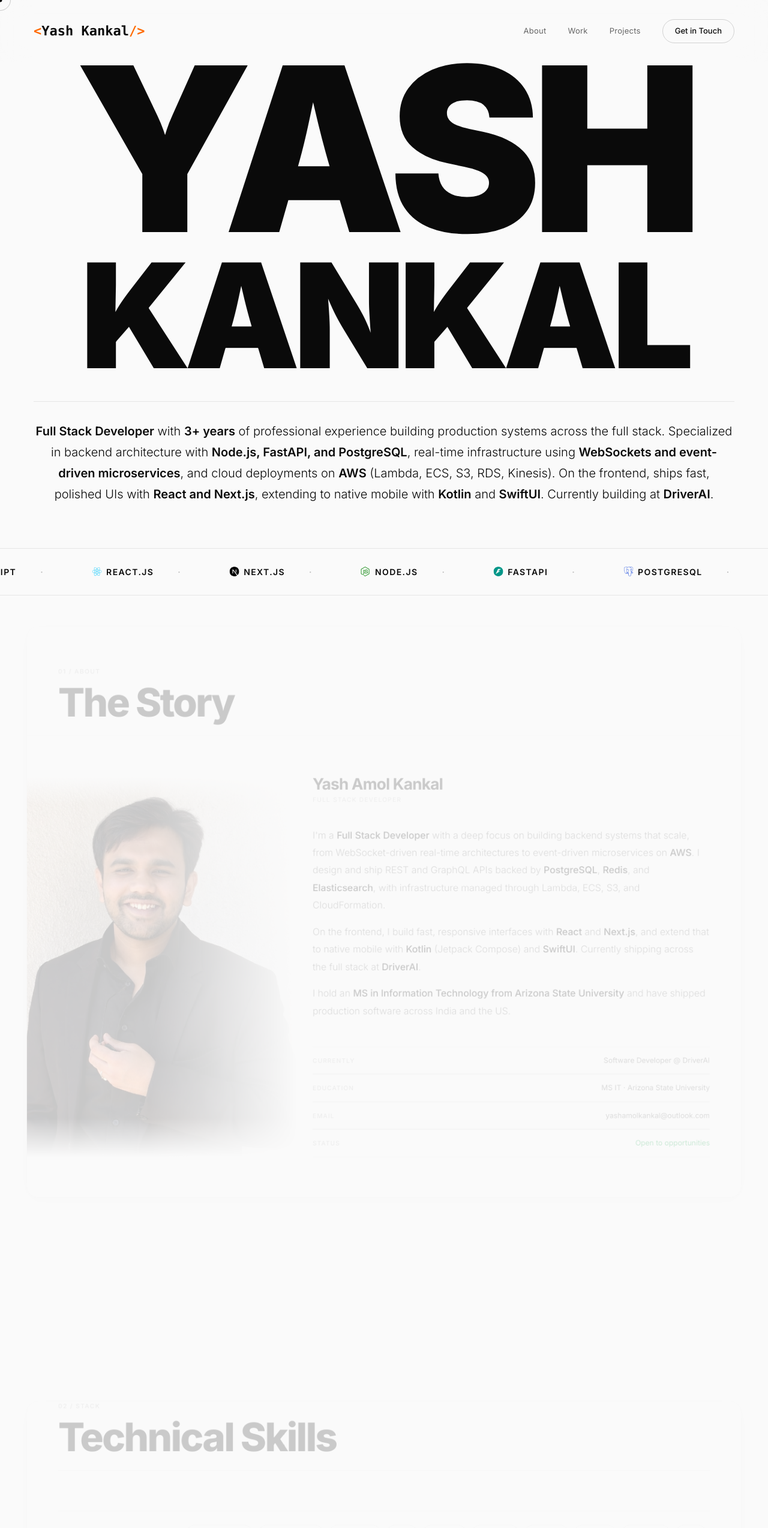
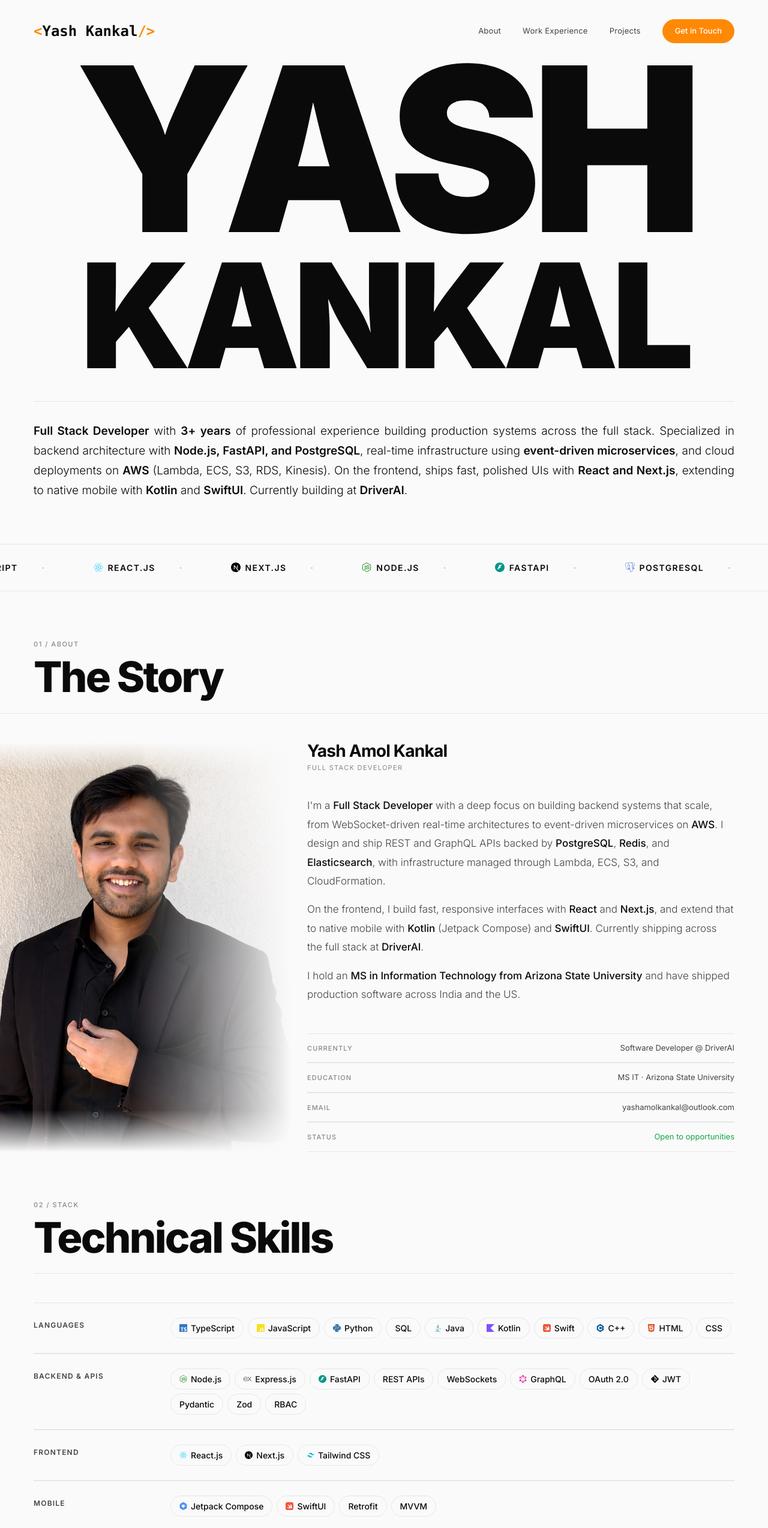
Before and after one commit to yash-kankal/portfolio-website, a Next.js app: page / in a window 1280 px wide. Shown: the top 2548 px of the page at 60% size. Built offline with nearby package versions, Linux system fonts and the light colour scheme.

Commit message:
ui updates and changes

```diff
--- a/app/globals.css
+++ b/app/globals.css
@@ -7,8 +7,8 @@
   --border: rgba(0, 0, 0, 0.08);
   --border2: rgba(0, 0, 0, 0.16);
   --t1: #0a0a0a;
-  --t2: #666666;
-  --t3: #bbbbbb;
+  --t2: #444444;
+  --t3: #888888;
   --green: #16a34a;
   --font: var(--font-inter), -apple-system, BlinkMacSystemFont, sans-serif;
 }
@@ -18,7 +18,7 @@ html {
   background: var(--bg);
   color: var(--t1);
   overflow-x: hidden;
-  cursor: none;
+  cursor: auto;
 }
 
 * {
@@ -30,43 +30,6 @@ body {
   color: var(--t1);
 }
 
-/* ── Cursor ── */
-.cursor-dot {
-  width: 7px;
-  height: 7px;
-  background: #0a0a0a;
-  border-radius: 50%;
-  position: fixed;
-  pointer-events: none;
-  z-index: 9999;
-  transform: translate(-50%, -50%);
-  transition: width 0.3s, height 0.3s;
-}
-
-.cursor-ring {
-  width: 36px;
-  height: 36px;
-  border: 1px solid rgba(0, 0, 0, 0.2);
-  border-radius: 50%;
-  position: fixed;
-  pointer-events: none;
-  z-index: 9998;
-  transform: translate(-50%, -50%);
-  transition: width 0.4s cubic-bezier(0.16, 1, 0.3, 1),
-    height 0.4s cubic-bezier(0.16, 1, 0.3, 1),
-    border-color 0.3s;
-}
-
-.cursor-dot.hovering {
-  width: 0;
-  height: 0;
-}
-
-.cursor-ring.hovering {
-  width: 72px;
-  height: 72px;
-  border-color: rgba(0, 0, 0, 0.4);
-}
 
 /* ── Reveal animation ── */
 .reveal {
--- a/app/page.tsx
+++ b/app/page.tsx
@@ -1,7 +1,5 @@
-import Cursor from "@/components/Cursor";
 import SmoothScrollProvider from "@/components/SmoothScrollProvider";
 import Nav from "@/components/Nav";
-import SectionStack from "@/components/SectionStack";
 import Hero from "@/components/sections/Hero";
 import Marquee from "@/components/sections/Marquee";
 import About from "@/components/sections/About";
@@ -16,7 +14,6 @@ export default function Home() {
     <>
       {/* Client providers — no markup */}
       <SmoothScrollProvider />
-      <Cursor />
 
       {/* Navigation */}
       <Nav />
@@ -25,12 +22,10 @@ export default function Home() {
       <main>
         <Hero />
         <Marquee />
-        <SectionStack>
-          <About />
-          <Skills />
-          <Experience />
-          <Projects />
-        </SectionStack>
+        <About />
+        <Skills />
+        <Experience />
+        <Projects />
         <Contact />
         <Footer />
       </main>
--- a/components/Nav.tsx
+++ b/components/Nav.tsx
@@ -14,11 +14,16 @@ export default function Nav() {
   const scrollTo = (id: string) => {
     const el = document.getElementById(id);
     if (!el) return;
+    const navEl = document.querySelector("nav");
+    const navH = navEl ? navEl.getBoundingClientRect().height : 80;
+    const sectionPt = parseFloat(getComputedStyle(el).paddingTop) || 0;
+    const offset = -(navH - sectionPt) - 18;
     const w = window as unknown as { __lenis?: { scrollTo: (el: Element, opts: object) => void } };
     if (w.__lenis) {
-      w.__lenis.scrollTo(el, { offset: -80 });
+      w.__lenis.scrollTo(el, { offset });
     } else {
-      el.scrollIntoView({ behavior: "smooth" });
+      const top = el.getBoundingClientRect().top + window.scrollY + offset;
+      window.scrollTo({ top, behavior: "smooth" });
     }
   };
 
@@ -32,13 +37,13 @@ export default function Nav() {
     >
       <button
         onClick={() => scrollTo("hero")}
-        className="text-[17px] sm:text-[20px] lg:text-[22px] font-mono font-semibold text-[var(--t1)] hover:opacity-70 transition-opacity cursor-none"
+        className="text-[19px] sm:text-[22px] lg:text-[24px] font-mono font-semibold text-[var(--t1)] hover:opacity-70 transition-opacity cursor-pointer"
       >
-        <span className="text-orange-500">&lt;</span>
+        <span className="text-orange-400">&lt;</span>
         Yash
         <span className="text-[var(--t3)]"> </span>
         Kankal
-        <span className="text-orange-500">/&gt;</span>
+        <span className="text-orange-400">/&gt;</span>
       </button>
 
       <div className="hidden md:flex items-center gap-6 lg:gap-9">
@@ -46,14 +51,14 @@ export default function Nav() {
           <button
             key={id}
             onClick={() => scrollTo(id)}
-            className="text-[13px] font-[400] tracking-[0.02em] text-[var(--t2)] hover:text-[var(--t1)] transition-colors capitalize cursor-none"
+            className="text-[13px] font-[400] tracking-[0.02em] text-[var(--t2)] hover:text-[var(--t1)] transition-colors capitalize cursor-pointer"
           >
-            {id === "experience" ? "Work" : id.charAt(0).toUpperCase() + id.slice(1)}
+            {id === "experience" ? "Work Experience" : id.charAt(0).toUpperCase() + id.slice(1)}
           </button>
         ))}
         <button
           onClick={() => scrollTo("contact")}
-          className="nav-cta text-[13px] font-[500] text-[var(--t1)] border border-[var(--border2)] px-5 py-[9px] rounded-full hover:bg-[#0a0a0a] hover:text-white hover:border-[#0a0a0a] transition-all cursor-none"
+          className="nav-cta text-[13px] font-[500] text-white bg-orange-400 border border-orange-400 px-5 py-[9px] rounded-full hover:bg-orange-500 hover:border-orange-500 transition-all cursor-pointer"
         >
           Get in Touch
         </button>
@@ -61,7 +66,7 @@ export default function Nav() {
 
       <button
         onClick={() => scrollTo("contact")}
-        className="md:hidden nav-cta text-[12px] font-[500] text-[var(--t1)] border border-[var(--border2)] px-4 py-2 rounded-full hover:bg-[#0a0a0a] hover:text-white hover:border-[#0a0a0a] transition-all cursor-none"
+        className="md:hidden nav-cta text-[12px] font-[500] text-[var(--t1)] border border-[var(--border2)] px-4 py-2 rounded-full hover:bg-[#0a0a0a] hover:text-white hover:border-[#0a0a0a] transition-all cursor-pointer"
       >
         Contact
       </button>
--- a/components/SectionStack.tsx
+++ b/components/SectionStack.tsx
@@ -2,9 +2,9 @@
 
 import { useEffect, useRef, Children, type ReactNode } from "react";
 
-const STICKY_BASE = 80; // px below navbar
-const STEP = 10;        // extra offset per card so they fan out slightly
-const RETRACT_RANGE = 220;
+const STICKY_BASE = 80;
+const STEP = 10;
+const RETRACT_RANGE = 240;
 
 export default function SectionStack({ children }: { children: ReactNode }) {
   const containerRef = useRef<HTMLDivElement>(null);
@@ -16,15 +16,15 @@ export default function SectionStack({ children }: { children: ReactNode }) {
     const wrappers = Array.from(
       container.querySelectorAll<HTMLElement>(":scope > .sc-wrap")
     );
-    const inners = Array.from(
-      container.querySelectorAll<HTMLElement>(":scope > .sc-wrap > .sc-inner")
+    const rings = Array.from(
+      container.querySelectorAll<HTMLElement>(":scope > .sc-wrap > .sc-ring")
     );
 
     const setHeights = () => {
       wrappers.forEach((wrapper, i) => {
         if (i < wrappers.length - 1) {
-          const inner = inners[i];
-          const h = inner ? inner.offsetHeight : window.innerHeight;
+          const ring = rings[i];
+          const h = ring ? ring.offsetHeight : window.innerHeight;
           wrapper.style.minHeight = `${h + STICKY_BASE + i * STEP + RETRACT_RANGE}px`;
         }
       });
@@ -36,22 +36,28 @@ export default function SectionStack({ children }: { children: ReactNode }) {
     const onScroll = () => {
       const vh = window.innerHeight;
       wrappers.forEach((wrapper, i) => {
-        const inner = inners[i];
-        if (!inner) return;
+        const ring = rings[i];
+        if (!ring) return;
         const rect = wrapper.getBoundingClientRect();
         const stickyTop = STICKY_BASE + i * STEP;
 
         if (rect.top > stickyTop) {
-          // Entering from below — pop up
-          const p = Math.max(0, Math.min(1, (vh - rect.top) / (vh * 0.65)));
-          inner.style.transform = `scale(${0.93 + p * 0.07}) translateY(${(1 - p) * 56}px)`;
-          inner.style.opacity = String(0.2 + p * 0.8);
+          // Already well in view — skip entry animation (avoids nav-click jank)
+          if (rect.top < vh * 0.6) {
+            ring.style.transform = "scale(1) translateY(0px)";
+            ring.style.opacity = "1";
+            return;
+          }
+          // Entering from below — subtle pop
+          const p = Math.max(0, Math.min(1, (vh - rect.top) / (vh * 0.6)));
+          ring.style.transform = `scale(${0.96 + p * 0.04}) translateY(${(1 - p) * 32}px)`;
+          ring.style.opacity = String(0.6 + p * 0.4);
         } else {
-          // Sticky — retract as next card covers it
+          // Sticky — retract as next card comes over
           const scrolledPast = stickyTop - rect.top;
           const p = Math.max(0, Math.min(1, scrolledPast / RETRACT_RANGE));
-          inner.style.transform = `scale(${1 - p * 0.04}) translateY(${-p * 10}px)`;
-          inner.style.opacity = String(Math.max(0.5, 1 - p * 0.18));
+          ring.style.transform = `scale(${1 - p * 0.04}) translateY(${-p * 10}px)`;
+          ring.style.opacity = String(Math.max(0.55, 1 - p * 0.16));
         }
       });
     };
@@ -79,17 +85,21 @@ export default function SectionStack({ children }: { children: ReactNode }) {
     <div ref={containerRef}>
       {items.map((child, i) => (
         <div key={i} className="sc-wrap">
+          {/* sc-ring: sticky card shell — animated by scroll driver */}
           <div
-            className="sc-inner"
+            className="sc-ring"
             style={{
               position: "sticky",
               top: `${STICKY_BASE + i * STEP}px`,
-              borderRadius: 20,
-              overflow: "hidden",
               willChange: "transform, opacity",
               transformOrigin: "top center",
+              borderRadius: 20,
               background: "var(--bg)",
               boxShadow: "0 4px 32px rgba(0,0,0,0.06), 0 1px 4px rgba(0,0,0,0.04)",
+              // overflow:clip clips visually but does NOT create a scroll container,
+              // so position:sticky inside Experience still works correctly
+              overflow: "clip",
+              minHeight: "100svh",
             }}
           >
             {child}
--- a/components/sections/About.tsx
+++ b/components/sections/About.tsx
@@ -12,9 +12,9 @@ const details = [
 
 export default function About() {
   return (
-    <section id="about" className="py-12 sm:py-14 lg:py-[72px] overflow-hidden">
+    <section id="about" className="py-12 sm:py-16 lg:py-20 overflow-hidden">
       {/* Section header */}
-      <div className="px-4 sm:px-6 lg:px-14 mb-10 sm:mb-14 lg:mb-[72px] pb-6 border-b border-[var(--border)]">
+      <div className="px-4 sm:px-6 lg:px-14 mb-8 sm:mb-10 lg:mb-12 pb-6 border-b border-[var(--border)]">
         <p className="text-[11px] font-[500] tracking-[0.14em] uppercase text-[var(--t3)] mb-3">
           01 / About
         </p>
--- a/components/sections/Contact.tsx
+++ b/components/sections/Contact.tsx
@@ -48,7 +48,7 @@ export default function Contact() {
           <div className="flex items-center justify-between gap-4 px-0 sm:px-8 py-5 sm:py-6 border-b sm:border-b-0 sm:border-r border-[var(--border)] first:pl-0">
             <a
               href="mailto:yashamolkankal@outlook.com"
-              className="contact-link flex items-center gap-3 text-[18px] sm:text-[20px] lg:text-[22px] text-[var(--t1)] font-[500] cursor-none transition-colors"
+              className="contact-link flex items-center gap-3 text-[18px] sm:text-[20px] lg:text-[22px] text-[var(--t1)] font-[500] cursor-pointer transition-colors"
             >
               <span className="opacity-50 text-[20px]">✉</span>
               <span className="break-all">yashamolkankal@outlook.com</span>
@@ -57,7 +57,7 @@ export default function Contact() {
               type="button"
               onClick={copyEmail}
               aria-label="Copy email address"
-              className="inline-flex items-center justify-center w-11 h-11 rounded-full border border-[var(--border)] text-[var(--t2)] hover:text-[var(--t1)] hover:border-[var(--border2)] transition-colors cursor-none shrink-0"
+              className="inline-flex items-center justify-center w-11 h-11 rounded-full border border-[var(--border)] text-[var(--t2)] hover:text-[var(--t1)] hover:border-[var(--border2)] transition-colors cursor-pointer shrink-0"
             >
               {copied ? <FiCheck size={18} /> : <FiCopy size={18} />}
             </button>
@@ -68,7 +68,7 @@ export default function Contact() {
               href={l.href}
               target={l.href.startsWith("http") ? "_blank" : undefined}
               rel={l.href.startsWith("http") ? "noopener noreferrer" : undefined}
-              className="contact-link flex items-center gap-3 text-[18px] sm:text-[20px] lg:text-[22px] text-[var(--t1)] font-[500] px-0 sm:px-8 py-5 sm:py-6 border-b sm:border-b-0 sm:border-r border-[var(--border)] first:pl-0 cursor-none hover:text-[var(--t1)] transition-colors"
+              className="contact-link flex items-center gap-3 text-[18px] sm:text-[20px] lg:text-[22px] text-[var(--t1)] font-[500] px-0 sm:px-8 py-5 sm:py-6 border-b sm:border-b-0 sm:border-r border-[var(--border)] first:pl-0 cursor-pointer hover:text-[var(--t1)] transition-colors"
             >
               <span className="opacity-50 text-[20px]">{l.icon}</span>
               {l.label}
--- a/components/sections/Experience.tsx
+++ b/components/sections/Experience.tsx
@@ -1,6 +1,6 @@
 "use client";
 
-import { useEffect, useRef, type ReactNode } from "react";
+import { type ReactNode } from "react";
 
 type BP = { text: string; bold: boolean };
 
@@ -72,93 +72,15 @@ const jobs = [
   },
 ];
 
-/* ── Stacking card scroll driver ── */
-function StackingCards() {
-  const containerRef = useRef<HTMLDivElement>(null);
-
-  useEffect(() => {
-    const container = containerRef.current;
-    if (!container) return;
-
-    const cards = Array.from(container.querySelectorAll<HTMLElement>(".exp-card-inner"));
-    const wrappers = Array.from(container.querySelectorAll<HTMLElement>(".exp-card-wrapper"));
-
-    const STICKY_TOP = 96;
-    const RETRACT_RANGE = 260; // px of scroll over which retract animates
-
-    // Set wrapper heights dynamically so retract has a real scroll range
-    wrappers.forEach((wrapper, i) => {
-      if (i < wrappers.length - 1) {
-        const card = cards[i];
-        const cardH = card ? card.offsetHeight : 320;
-        wrapper.style.minHeight = `${cardH + STICKY_TOP + RETRACT_RANGE}px`;
-      }
-    });
-
-    const onScroll = () => {
-      const vh = window.innerHeight;
-
-      wrappers.forEach((wrapper, i) => {
-        const card = cards[i];
-        if (!card) return;
-
-        const rect = wrapper.getBoundingClientRect();
-
-        if (rect.top > STICKY_TOP) {
-          // Card not yet sticky — drive entrance pop animation
-          const entryProgress = Math.max(0, Math.min(1, (vh - rect.top) / (vh * 0.58)));
-          const scale = 0.91 + entryProgress * 0.09;
-          const translateY = (1 - entryProgress) * 52;
-          const opacity = 0.15 + entryProgress * 0.85;
-          card.style.transform = `scale(${scale}) translateY(${translateY}px)`;
-          card.style.opacity = String(opacity);
-          return;
-        }
-
-        // Card is sticky — drive retract animation as next card scrolls over
-        const scrolledPast = STICKY_TOP - rect.top;
-        const progress = Math.max(0, Math.min(1, scrolledPast / RETRACT_RANGE));
-
-        const scale = 1 - progress * 0.06;
-        const opacity = Math.max(0.35, 1 - progress * 0.22);
-        const translateY = -progress * 18;
-
-        card.style.transform = `scale(${scale}) translateY(${translateY}px)`;
-        card.style.opacity = String(opacity);
-      });
-    };
-
-    const w = window as unknown as { __lenis?: { on: (e: string, fn: () => void) => void; off: (e: string, fn: () => void) => void } };
-    if (w.__lenis) w.__lenis.on("scroll", onScroll);
-    else window.addEventListener("scroll", onScroll, { passive: true });
-    onScroll();
-
-    return () => {
-      if (w.__lenis) w.__lenis.off("scroll", onScroll);
-      else window.removeEventListener("scroll", onScroll);
-    };
-  }, []);
-
+function JobCards() {
   return (
-    <div ref={containerRef} className="flex flex-col gap-5 sm:gap-6">
-      {jobs.map((job, i) => (
+    <div className="flex flex-col gap-5 sm:gap-6">
+      {jobs.map((job) => (
         <div
           key={job.company}
-          className="exp-card-wrapper"
-          style={{ minHeight: i === jobs.length - 1 ? "auto" : undefined }}
+          className="bg-[var(--bg)] border border-[var(--border)] rounded-2xl p-6 sm:p-8 lg:p-[52px]"
+          style={{ boxShadow: "0 1px 3px rgba(0,0,0,0.06), 0 4px 24px rgba(0,0,0,0.04)" }}
         >
-          <div
-            className="exp-card-inner bg-[var(--bg)] border border-[var(--border)] rounded-2xl p-6 sm:p-8 lg:p-[52px]"
-            style={{
-              position: "sticky",
-              top: `${96 + i * 12}px`,
-              transformOrigin: "top center",
-              transition: "box-shadow 0.3s",
-              willChange: "transform, opacity",
-              zIndex: 10 + i,
-              boxShadow: "0 1px 3px rgba(0,0,0,0.06), 0 4px 24px rgba(0,0,0,0.04)",
-            }}
-          >
             {/* Card header */}
             <div className="flex flex-col sm:flex-row sm:items-start sm:justify-between gap-4 mb-8 pb-6 border-b border-[var(--border)]">
               <div>
@@ -184,7 +106,6 @@ function StackingCards() {
                 <Bullet key={j} text={b} />
               ))}
             </ul>
-          </div>
         </div>
       ))}
     </div>
@@ -193,19 +114,19 @@ function StackingCards() {
 
 export default function Experience() {
   return (
-    <section id="experience" className="px-4 sm:px-6 lg:px-14 py-12 sm:py-14 lg:py-[72px]">
-      <div className="flex items-end justify-between mb-10 sm:mb-14 lg:mb-[72px] pb-6 border-b border-[var(--border)]">
+    <section id="experience" className="px-4 sm:px-6 lg:px-14 pb-12 sm:pb-16 lg:pb-20" style={{ paddingTop: 0 }}>
+      <div className="flex items-end justify-between mb-8 sm:mb-10 lg:mb-12 pb-6 border-b border-[var(--border)]">
         <div>
           <p className="text-[11px] font-medium tracking-[0.14em] uppercase text-[var(--t3)] mb-3">
             03 / Experience
           </p>
           <h2 className="text-[clamp(40px,5.5vw,80px)] font-extrabold tracking-[-0.04em] leading-none">
-            Work
+            Work Experience
           </h2>
         </div>
       </div>
 
-      <StackingCards />
+      <JobCards />
     </section>
   );
 }
--- a/components/sections/Hero.tsx
+++ b/components/sections/Hero.tsx
@@ -75,12 +75,12 @@ export default function Hero() {
         className="reveal mt-9"
       >
         <div className="h-px bg-[var(--border)] mb-6 sm:mb-8" />
-        <p className="text-center text-[16px] sm:text-[18px] lg:text-[20px] leading-[1.75] font-[300] text-[var(--t1)]">
+        <p className="text-justify text-[15px] sm:text-[17px] lg:text-[19px] leading-[1.75] font-[300] text-[var(--t1)]">
           <strong className="font-[600]">Full Stack Developer</strong> with{" "}
           <strong className="font-[600]">3+ years</strong> of professional experience building
           production systems across the full stack. Specialized in backend architecture with{" "}
           <strong className="font-[600]">Node.js, FastAPI, and PostgreSQL</strong>, real-time
-          infrastructure using <strong className="font-[600]">WebSockets and event-driven
+          infrastructure using <strong className="font-[600]">event-driven
           microservices</strong>, and cloud deployments on{" "}
           <strong className="font-[600]">AWS</strong> (Lambda, ECS, S3, RDS, Kinesis).
           On the frontend, ships fast, polished UIs with{" "}
--- a/components/sections/Projects.tsx
+++ b/components/sections/Projects.tsx
@@ -150,8 +150,8 @@ function ProjectCard({ project, index }: { project: typeof projects[0]; index: n
 
 export default function Projects() {
   return (
-    <section id="projects" className="px-4 sm:px-6 lg:px-14 pb-12 sm:pb-14 lg:pb-[72px]" style={{ paddingTop: 0 }}>
-      <div className="flex items-end justify-between mb-10 sm:mb-14 lg:mb-[72px] pb-6 border-b border-[var(--border)]">
+    <section id="projects" className="px-4 sm:px-6 lg:px-14 pb-12 sm:pb-16 lg:pb-20" style={{ paddingTop: 0 }}>
+      <div className="flex items-end justify-between mb-8 sm:mb-10 lg:mb-12 pb-6 border-b border-[var(--border)]">
         <div>
           <p className="text-[11px] font-medium tracking-[0.14em] uppercase text-[var(--t3)] mb-3">
             04 / Projects
--- a/components/sections/Skills.tsx
+++ b/components/sections/Skills.tsx
@@ -34,8 +34,8 @@ const skills = [
 
 export default function Skills() {
   return (
-    <section id="skills" className="px-4 sm:px-6 lg:px-14 pb-12 sm:pb-14 lg:pb-[72px]" style={{ paddingTop: 0 }}>
-      <div className="flex items-end justify-between mb-10 sm:mb-14 lg:mb-[72px] pb-6 border-b border-[var(--border)]">
+    <section id="skills" className="px-4 sm:px-6 lg:px-14 pb-12 sm:pb-16 lg:pb-20" style={{ paddingTop: 0 }}>
+      <div className="flex items-end justify-between mb-8 sm:mb-10 lg:mb-12 pb-6 border-b border-[var(--border)]">
         <div>
           <p className="text-[11px] font-medium tracking-[0.14em] uppercase text-[var(--t3)] mb-3">
             02 / Stack
```
